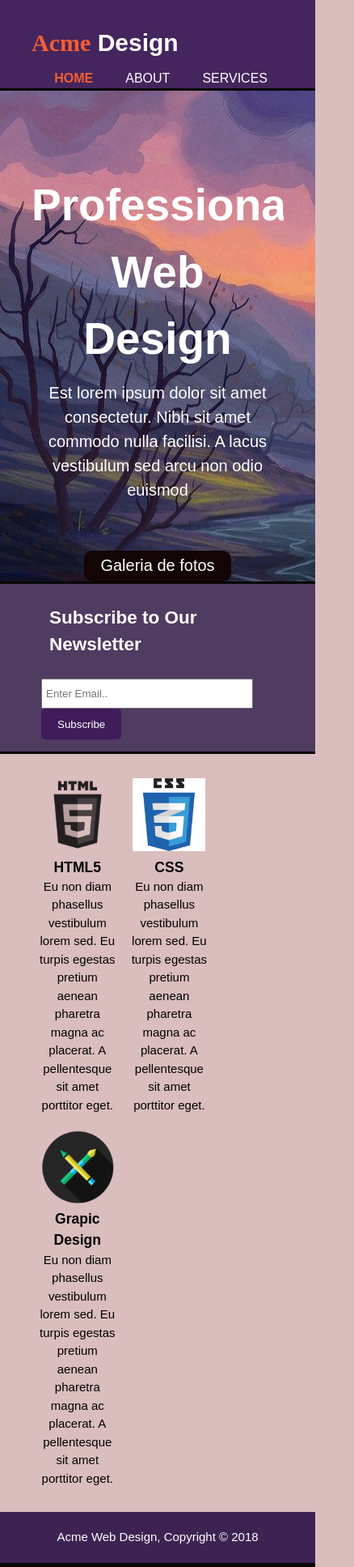
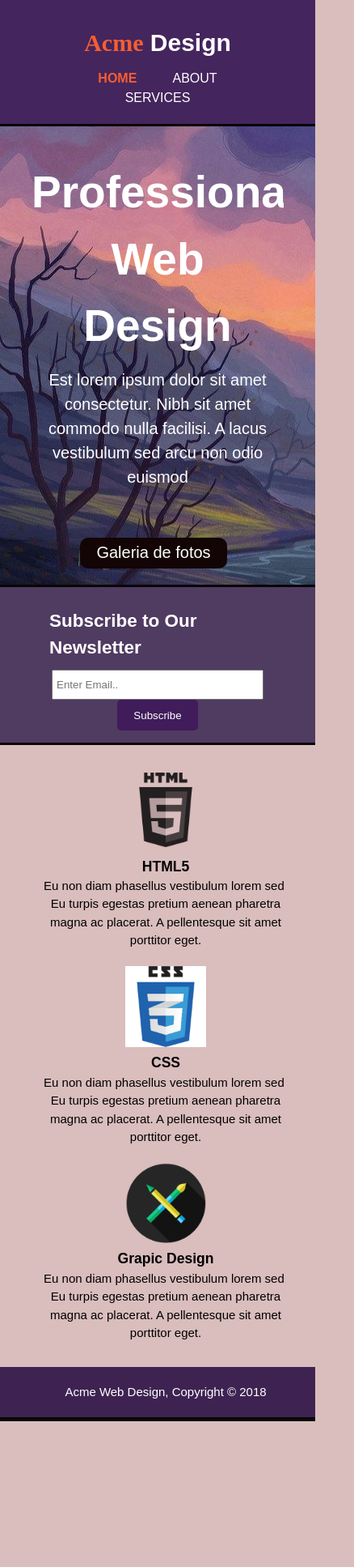
Before and after one commit to HaroldoCarfax/Model-Website, a plain HTML site: page WEBSITE/index.html in a window 390 px wide. Shown: the whole page at 81% size, 438 px wide, since content can reach past the window. After the commit the page ends 1755 px from the top, so only its background shows below. Drawn offline with Linux system fonts and the light colour scheme.

Commit message:
Update style.css

```diff
--- a/WEBSITE/style.css
+++ b/WEBSITE/style.css
@@ -36,11 +36,12 @@ ul{
     background: #130405;
     border: none;
     margin-top: 60px;
+    margin-right: 50px;
     padding-top: -10px;
     padding-bottom: -10px;
     padding-left: 20px;
     padding-right: 20px;
-
+    text-align: center;
     color: #ffffff;
     border-radius: 10px;
     font-size: 20px;
@@ -205,20 +206,37 @@ header a:hover{
 }
 
 #boxes .box img{
-    width: 90px;
+    width: 100px;
 }
-
+#boxes .box #css3logo{
+    width: 70px;
+    text-align: center;
+}
 /* Sidebar */
 aside#sidebar{
     float: right;
     width: 30%;
     margin-top: 10px;
 }
+aside#sidebar .quote input, aside#sidebar .quote textarea{
+    width: 90%;
+    padding: 4px;
+}
 
 /* Main-col */
 article#main-col{
     float: left;
     width: 65%;
+}
+
+/* Services */
+
+ul#services li{
+    overflow: hidden;
+    padding:20px;
+    border:#ef4e1d solid 1px;
+    margin-bottom:15px;
+    /* background: #e6e6e6;     */
 }
 
 footer{
@@ -228,5 +246,46 @@ footer{
     background-color: #3e2352;
     text-align: center;
     border-bottom: #080706 5px solid;
+    text-align: center;
     /* border-top: #080706 1px solid; */
 }
+
+footer p{
+    padding-right: 58px;
+}
+
+/* Media queries */
+
+@media(max-width:768px){
+    header #branding,
+    header nav,
+    header nav li,
+    #newsletter h1,
+    #newsletter form,
+    #boxes .box ,
+    article#main-col,
+    aside#sidebar{
+        float:none;
+        text-align: center;
+        width: 100%;
+    }
+    header{
+        padding-bottom:20px;
+    }
+    #showcase h1{
+        margin-top: 40px;
+    }
+    .container .button_2{
+        float:none;
+        display: center;
+        text-align: center;
+        margin-bottom:20px;
+        margin-left: 40px;
+    }
+    footer p{
+        float:none;
+        text-align: center;
+        width: 100%;
+        margin-left: 10px;
+    }
+}
```
